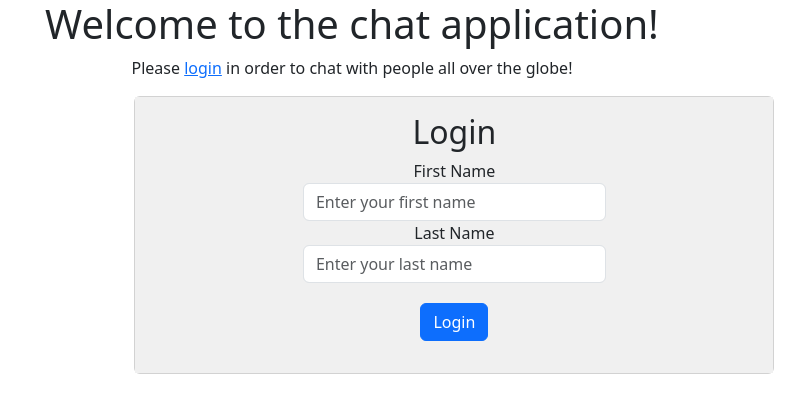
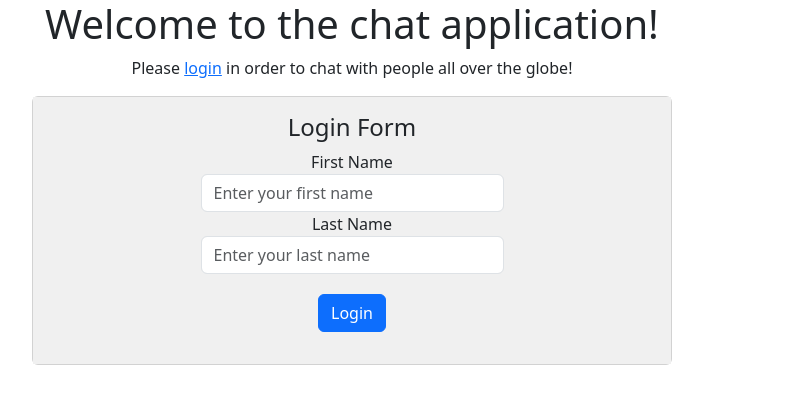
Before and after one commit to TheTomik1/angularChatApp, an Angular app: page /login in a window 1280 px wide. Shown: the top 412 px of the page, without its empty margins (288-1093 px from the left). Built offline with nearby package versions, Linux system fonts and the light colour scheme.

Commit message:
1 file modified

```diff
--- a/src/app/login/login.component.html
+++ b/src/app/login/login.component.html
@@ -1,8 +1,10 @@
-<div class="center-card">
-  <div class="card" style="width: 40rem">
+
+<div>
+  <div id="logincard" class="card mx-auto" style="width: 40rem">
     <div class="card-body">
-      <h2 class="card-title">Login</h2>
-      <form (submit)="validateLogin()">
+      <div class="text-center">
+        <h4 class="card-title">Login Form</h4>
+        <form (ngSubmit)="validateLogin()">
           <div class="form-group">
             <label for="firstName">First Name</label>
             <input type="text" class="form-control" id="firstName" name="firstName" placeholder="Enter your first name" [(ngModel)]="firstNameValue" required>
@@ -18,3 +20,4 @@
       </div>
     </div>
   </div>
+</div>
```
Lines whose indentation alone changed are shown as unchanged.
